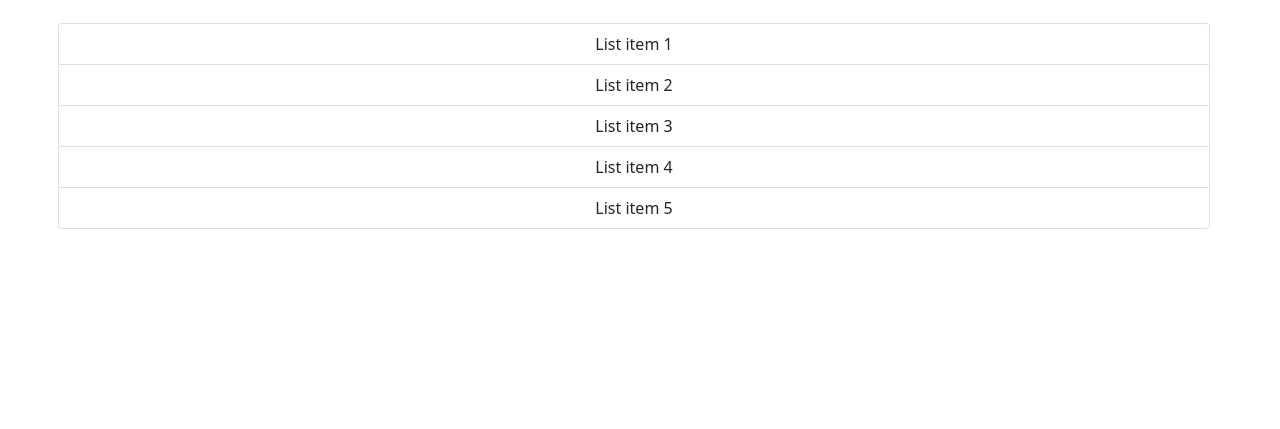
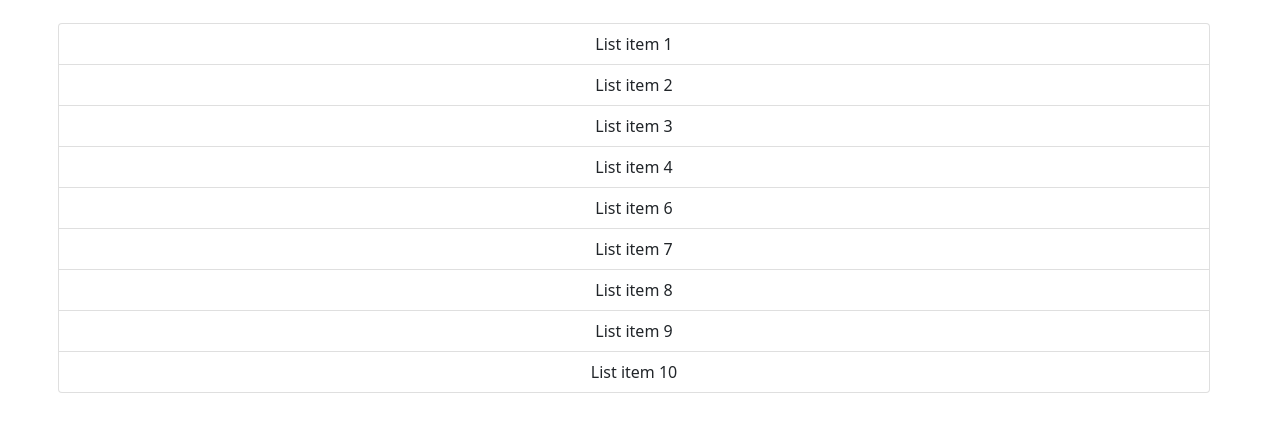
Before and after one commit to asa151930/Project-1, a plain HTML site: page index.html in a window 1280 px wide. Shown: the part 209-638 px from the top of the page. Drawn offline with nearby package versions, Linux system fonts and the light colour scheme.

Commit message:
lists added to 10

```diff
--- a/assets/css/style.css
+++ b/assets/css/style.css
@@ -2,6 +2,8 @@
     margin: auto;
     text-align: center;
 }
+
+
 
 
 
--- a/index.html
+++ b/index.html
@@ -56,7 +56,19 @@
                 <span class="col">List item 4</span>
             </li>
             <li class="list-group-item row" aria-current="true">
-                <span class="col">List item 5</span>
+                <span class="col">List item 6</span>
+            </li>
+            <li class="list-group-item row" aria-current="true">
+                <span class="col">List item 7</span>
+            </li>
+            <li class="list-group-item row" aria-current="true">
+                <span class="col">List item 8</span>
+            </li>
+            <li class="list-group-item row" aria-current="true">
+                <span class="col">List item 9</span>
+            </li>
+            <li class="list-group-item row" aria-current="true">
+                <span class="col">List item 10</span>
             </li>
         </ul>
     </main>
```
